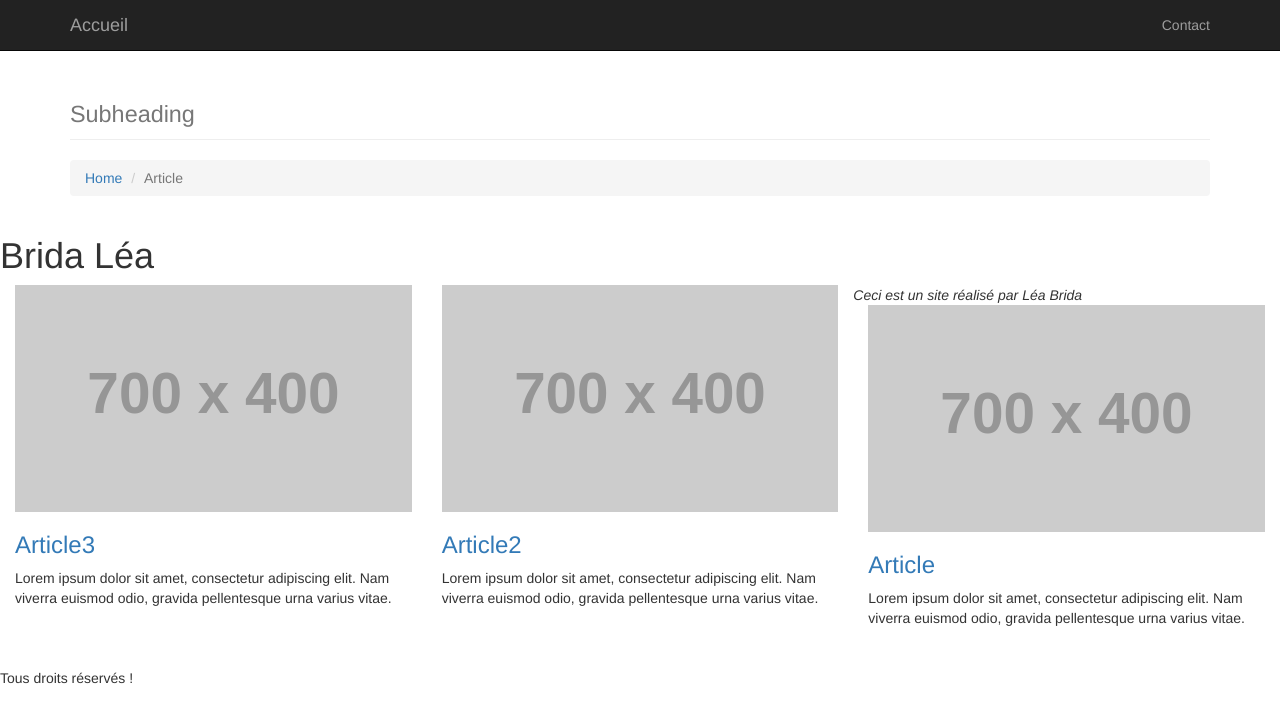
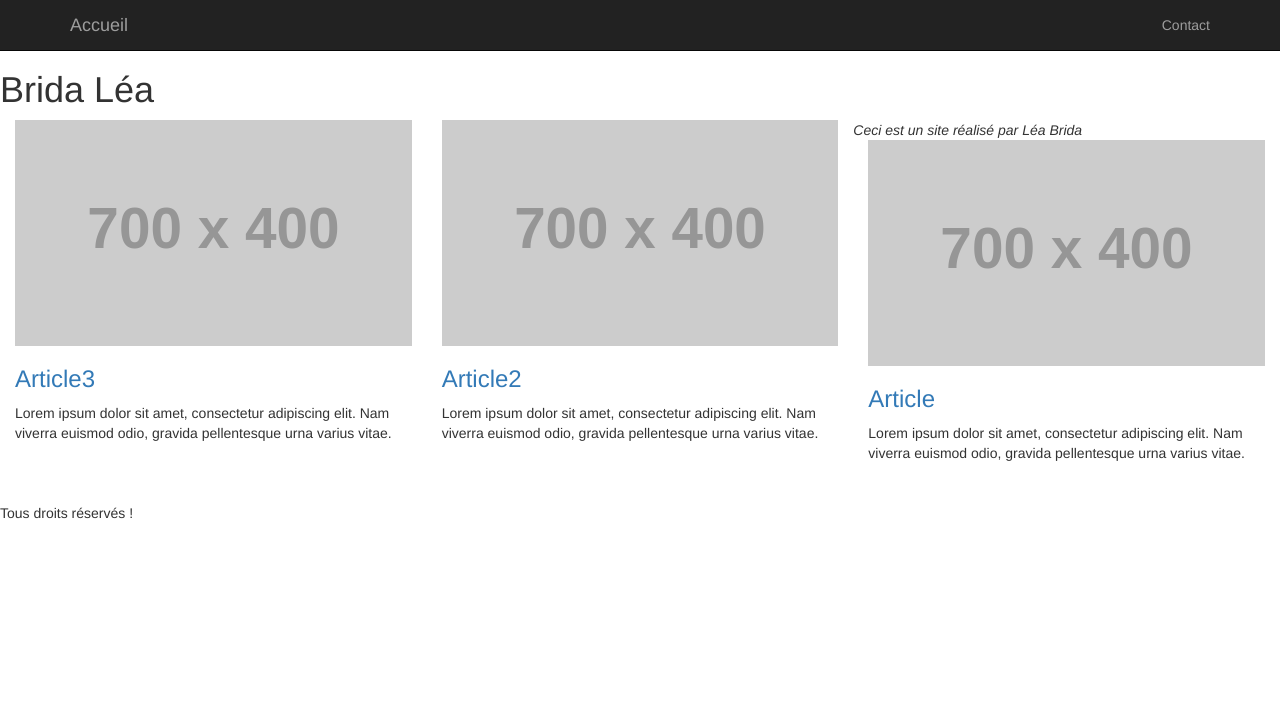
Before and after one commit to LeaBr/LeaBr.github.io, a Jekyll site: the page built from index.html, in a window 1280 px wide. Shown: the top 723 px of the page. Built offline with Jekyll 4.4.1, drawn with Linux system fonts in a browser that asks for light colours.

Commit message:
modifié :         _includes/header.html

```diff
--- a/_includes/header.html
+++ b/_includes/header.html
@@ -1,21 +1,5 @@
 <header>
-    <!-- Page Content -->
-    <div class="container">
 
-        <!-- Page Heading/Breadcrumbs -->
-        <div class="row">
-            <div class="col-lg-12">
-                <h1 class="page-header">{{ post.title }}
-                    <small>Subheading</small>
-                </h1>
-                <ol class="breadcrumb">
-                    <li><a href="/index.html">Home</a>
-                    </li>
-                    <li class="active">Article</li>
-                </ol>
-            </div>
-        </div>
-</div>
 
 <div class="row">
 
```
